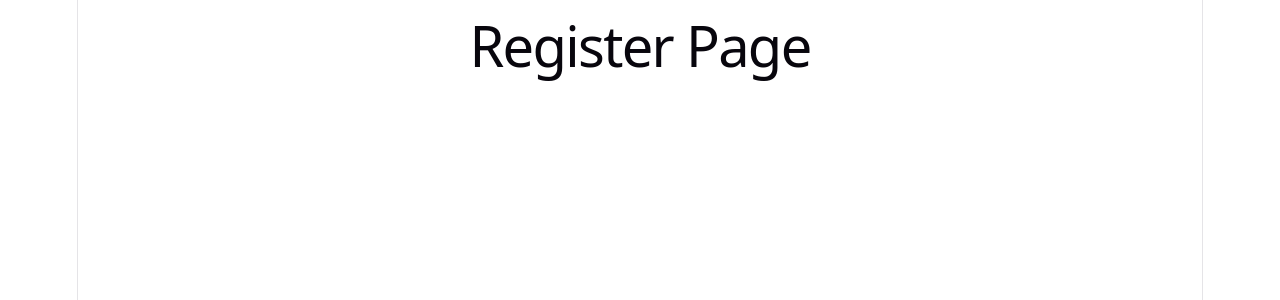
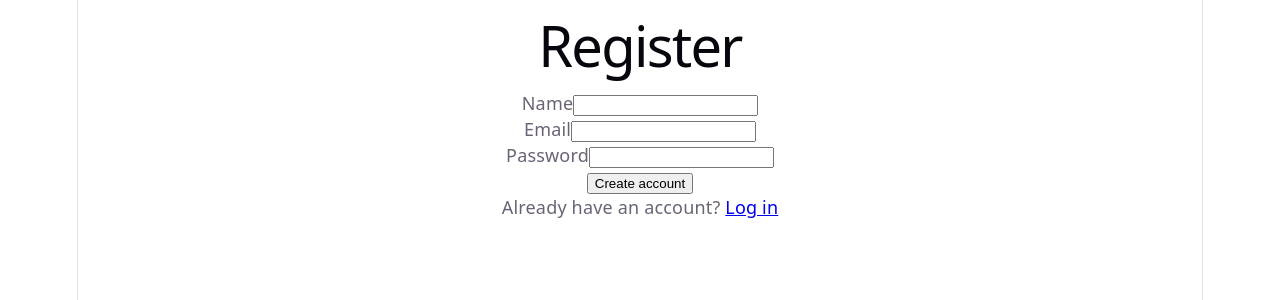
Before and after one commit to anishagrawal25/Nexora, a React (Vite) app in the folder client/: page /register in a window 1280 px wide. Shown: the top 300 px of the page. Built offline with nearby package versions, Linux system fonts and the light colour scheme.

Commit message:
Fix duplicate /register route shadowing the real Register component

```diff
--- a/client/src/App.jsx
+++ b/client/src/App.jsx
@@ -1,12 +1,13 @@
 import { Routes, Route } from 'react-router-dom';
 import Login from './pages/Login';
+import Register from './pages/Register';
 
 function App() {
   return (
     <Routes>
       <Route path="/" element={<h1>Nexora</h1>} />
       <Route path="/login" element={<Login />} />
-      <Route path="/register" element={<h1>Register Page</h1>} />
+      <Route path="/register" element={<Register />} />
       <Route path="/dashboard" element={<h1>Dashboard</h1>} />
     </Routes>
   );
--- /dev/null
+++ b/client/src/pages/Register.jsx
@@ -0,0 +1,58 @@
+import { useState } from 'react';
+import { useNavigate, Link } from 'react-router-dom';
+import { apiRequest } from '../api';
+
+function Register() {
+  const [name, setName] = useState('');
+  const [email, setEmail] = useState('');
+  const [password, setPassword] = useState('');
+  const [error, setError] = useState('');
+  const [loading, setLoading] = useState(false);
+  const navigate = useNavigate();
+
+  async function handleSubmit(e) {
+    e.preventDefault();
+    setError('');
+    setLoading(true);
+
+    try {
+      const data = await apiRequest('/auth/register', {
+        method: 'POST',
+        body: JSON.stringify({ name, email, password }),
+      });
+      localStorage.setItem('token', data.token);
+      navigate('/dashboard');
+    } catch (err) {
+      setError(err.message);
+    } finally {
+      setLoading(false);
+    }
+  }
+
+  return (
+    <div>
+      <h1>Register</h1>
+      <form onSubmit={handleSubmit}>
+        <div>
+          <label>Name</label>
+          <input type="text" value={name} onChange={(e) => setName(e.target.value)} required />
+        </div>
+        <div>
+          <label>Email</label>
+          <input type="email" value={email} onChange={(e) => setEmail(e.target.value)} required />
+        </div>
+        <div>
+          <label>Password</label>
+          <input type="password" value={password} onChange={(e) => setPassword(e.target.value)} required minLength={6} />
+        </div>
+        {error && <p style={{ color: 'red' }}>{error}</p>}
+        <button type="submit" disabled={loading}>
+          {loading ? 'Creating account...' : 'Create account'}
+        </button>
+      </form>
+      <p>Already have an account? <Link to="/login">Log in</Link></p>
+    </div>
+  );
+}
+
+export default Register;
```
